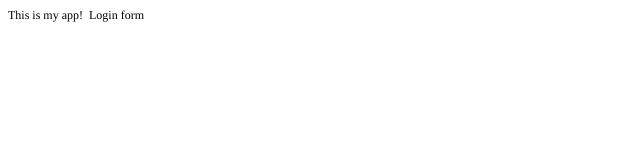
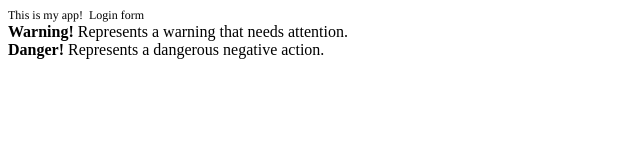
Before and after one commit to user-byte123/practice, a plain HTML site: page index.html in a window 1280 px wide. Shown: the whole page, without its empty margins (0-640 px from the left). Drawn offline with Linux system fonts and the light colour scheme.

Commit message:
first commit

```diff
--- a/index.html
+++ b/index.html
@@ -13,5 +13,7 @@
 </head>
 <body>
 <p class="p1"><span class="s1">This is my app!<span class="Apple-converted-space">  </span>Login form</span></p>
+<strong>Warning!</strong> Represents a warning that needs attention. </br>
+<strong>Danger!</strong> Represents a dangerous negative action. </br>
 </body>
 </html>
```
